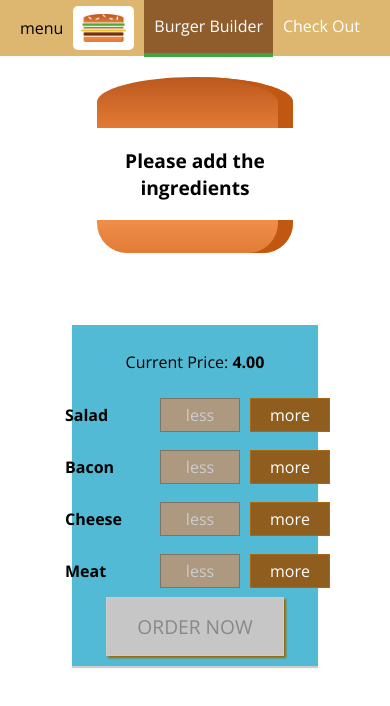
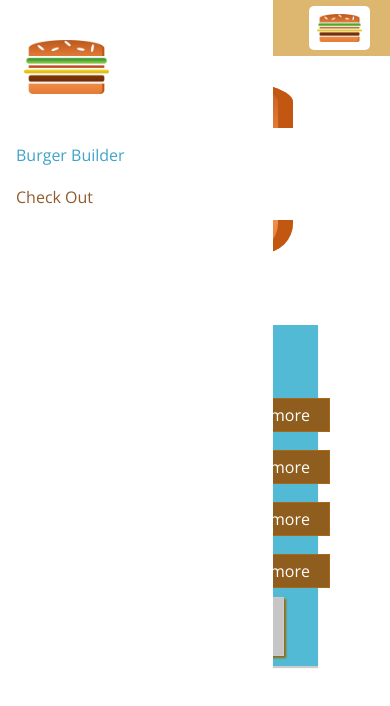
Before and after one commit to linglingTabuteau/projet-react-burgerbuilder, a React (Create React App) app: page / in a window 390 px wide. Shown: the top 706 px of the page. Built offline with nearby package versions, Linux system fonts and the light colour scheme.

Commit message:
146&148 creating SiderDrawer and responsive adjustments with mediaquery

```diff
--- a/src/components/Layout/Layout.jsx
+++ b/src/components/Layout/Layout.jsx
@@ -2,11 +2,13 @@
 import Aux from '../../hoc/Aux';
 import classes from './Layout.module.css';
 import Toolbar from '../Navigation/Toolbar/Toolbar';
+import SideDrawer from '../Navigation/SideDrawer/SideDrawer';
 
 console.log(classes);
 const Layout = (props) => (
   <Aux>
     <Toolbar />
+    <SideDrawer />
     <main className={classes.Content}>
       {props.children}
     </main>
--- a/src/components/Logo/Logo.module.css
+++ b/src/components/Logo/Logo.module.css
@@ -1,7 +1,7 @@
 .Logo{
   background-color: white;
   padding:8px;
-  height:80%;
+  height:100%;
   box-sizing: border-box;
   border-radius: 5px;
 }
--- a/src/components/Navigation/NavigationItems/NavigationItem/NavigationItem.module.css
+++ b/src/components/Navigation/NavigationItems/NavigationItem/NavigationItem.module.css
@@ -1,19 +1,41 @@
+/* mobile first so considtions below for mobile devices */
+.NavigationItem {
+  margin    : 10px 0;
+  box-sizing: border-box;
+  display   : block;
+  width     : 100%;
+
+}
+
+.NavigationItem a {
+  color          : #8F5c2c;
+  text-decoration: none;
+  width          : 100%;
+  box-sizing     : border-box;
+  display        : block;
+}
+
+.NavigationItem a:hover,
+.NavigationItem a:active,
+.NavigationItem a.active {
+  color: #40A4C8;
+}
+
+/* below @media will over write css above and specify for devices like ordinateur */
+@media(min-width:500px) {
   .NavigationItem {
     margin     : 0;
-  box-sizing : border-box;
     display    : flex;
+    width      : auto;
     height     : 100%;
     align-items: center;
   }
 
   .NavigationItem a {
     color          : white;
-  text-decoration: none;
     height         : 100%;
     padding        : 16px 10px;
     border-bottom  : 4px solid transparent;
-  box-sizing     : border-box;
-  display        : block;
   }
 
   .NavigationItem a:hover,
@@ -23,3 +45,4 @@
     border-bottom   : 4px solid #40a448;
     color           : white;
   }
+}
--- a/src/components/Navigation/NavigationItems/NavigationItems.module.css
+++ b/src/components/Navigation/NavigationItems/NavigationItems.module.css
@@ -1,8 +1,15 @@
 .NavigationItems {
-  margin     : 0;
-  padding    : 0;
-  display    : flex;
-  align-items: center;
-  list-style : none;
-  height     : 100%;
+  margin        : 0;
+  padding       : 0;
+  display       : flex;
+  flex-flow     : column;
+  /* align-items: center;
+  list-style    : none; */
+  height        : 100%;
 }
+
+@media(min-width:500px) {
+  .NavigationItems {
+    flex-flow: row;
+  }
+}
--- /dev/null
+++ b/src/components/Navigation/SideDrawer/SideDrawer.jsx
@@ -0,0 +1,21 @@
+
+import React from 'react';
+import classes from './SideDrawer.module.css';
+import Logo from '../../Logo/Logo';
+import NavigationItems from '../NavigationItems/NavigationItems';
+
+const sideDrawer = () => {
+  return (
+    <div className={classes.SideDrawer}>
+      <div className={classes.Logo}>
+        <Logo />
+      </div>
+      <nav>
+        <NavigationItems />
+      </nav>
+
+    </div>
+  );
+}
+
+export default sideDrawer;
--- /dev/null
+++ b/src/components/Navigation/SideDrawer/SideDrawer.module.css
@@ -0,0 +1,32 @@
+.SideDrawer {
+  position        : fixed;
+  width           : 280px;
+  max-width       : 70%;
+  height          : 100%;
+  left            : 0;
+  top             : 0;
+  z-index         : 200;
+  background-color: white;
+  padding         : 32px 16px;
+  box-sizing      : border-box;
+  transition      : transform 0.3s ease-out;
+}
+
+@media (min-width:500px) {
+  .SideDrawer {
+    display: none;
+  }
+}
+
+.Open {
+  transform: translateX(0);
+}
+
+.Close {
+  transform: translateX(-100%);
+}
+
+.Logo {
+  height: 9%;
+  margin-bottom: 32px;
+}
--- a/src/components/Navigation/Toolbar/Toolbar.jsx
+++ b/src/components/Navigation/Toolbar/Toolbar.jsx
@@ -6,8 +6,10 @@
 const Toolbar = () => (
   <header className={classes.Toolbar}>
     <div>menu</div>
-    <Logo />
-    <nav>
+    <div className={classes.Logo}>
+      <Logo />
+    </div>
+    <nav className={classes.DesktopOnly}>
       <NavigationItems />
     </nav>
   </header>
--- a/src/components/Navigation/Toolbar/Toolbar.module.css
+++ b/src/components/Navigation/Toolbar/Toolbar.module.css
@@ -1,18 +1,29 @@
-.Toolbar{
-height:56px;
-width:100%;
-position:fixed;
-top:0;
-left:0;
-background-color: rgb(221, 183, 111);
-display: flex;
-justify-content: space-between;
-align-items: center;
-padding: 0 20px;
-box-sizing: border-box;
-z-index:90;
+.Toolbar {
+  height          : 56px;
+  width           : 100%;
+  position        : fixed;
+  top             : 0;
+  left            : 0;
+  background-color: rgb(221, 183, 111);
+  display         : flex;
+  justify-content : space-between;
+  align-items     : center;
+  padding         : 0 20px;
+  box-sizing      : border-box;
+  z-index         : 90;
 }
 
-.Toolbar nav{
-  width:100%,
+.Toolbar nav {
+  width: 100%,
 }
+
+.Logo {
+  height: 80%;
+}
+
+/* @media specijying Toolbar will not display for devices width more than 499px*/
+@media(max-width:499px) {
+  .DesktopOnly {
+    display: none;
+  }
+}
```
Lines whose indentation alone changed are shown as unchanged.
